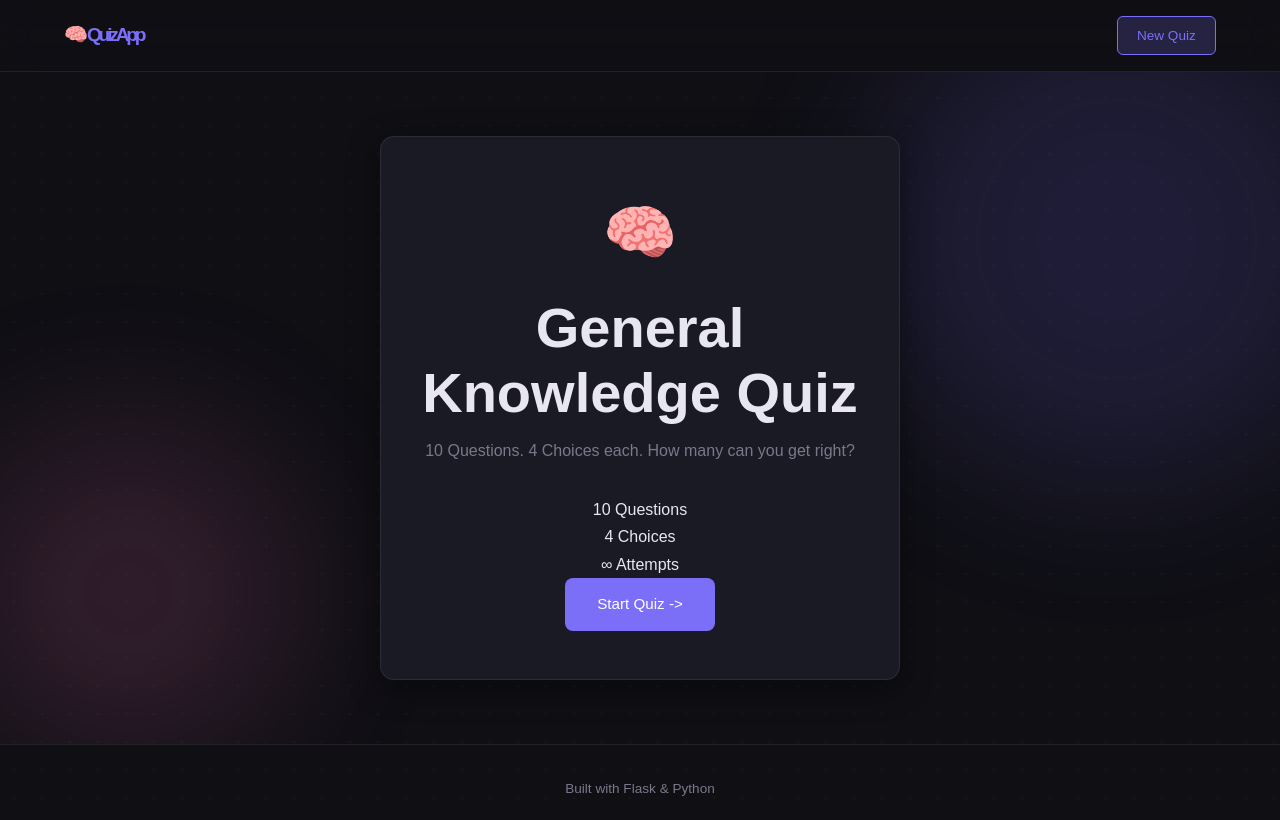
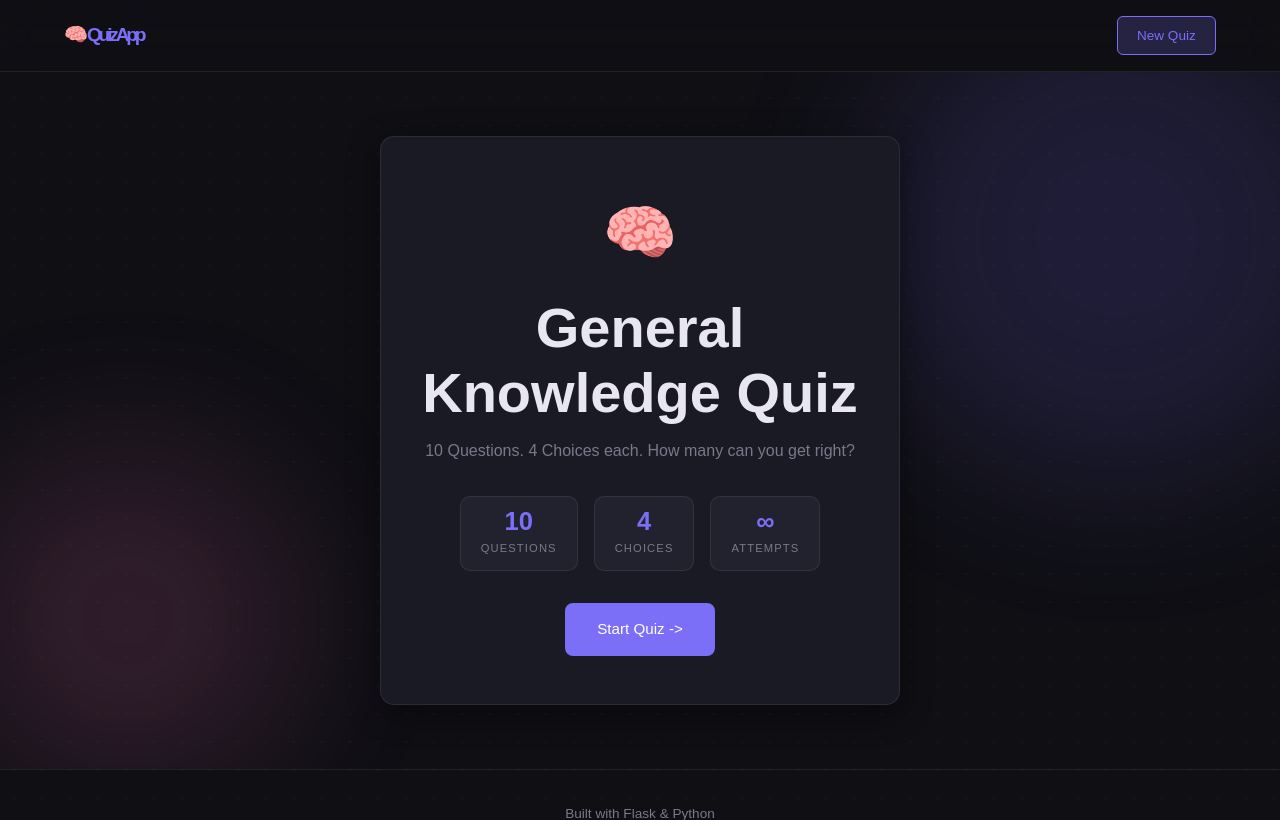
Before and after one commit to colin-182/FLASK_QUIZ, a Flask app: page / in a window 1280 px wide. Shown: the top 820 px of the page. Before the commit the page ends 796 px from the top, so only its background shows below. Run offline with Flask 3, Linux system fonts and the light colour scheme.

Commit message:
style.css updated with more hero cards and stats

```diff
--- a/static/css/style.css
+++ b/static/css/style.css
@@ -224,3 +224,38 @@ p {color: var(--muted); }
     font-size: 1rem;
     margin-bottom: 2rem;
 }
+
+.hero__stats {
+    display: flex;
+    justify-content: center;
+    gap: 1rem;
+    margin-bottom: 2rem;
+    flex-wrap: wrap;
+}
+
+.hero__stat {
+    display: flex;
+    flex-direction: column;
+    align-items: center;
+    background: var(--bg-3);
+    border: 1px solid var(--border);
+    border-radius: 10px;
+    padding: 0.75rem 1.25rem;
+    min-width: 80px;
+}
+
+.hero__stat-number {
+    font-family: var(--font-heading);
+    font-size: 1.6rem;
+    font-weight: 700;
+    color: var(--accent);
+    line-height: 1;
+}
+
+.hero__stat-label {
+    font-size: 0.7rem;
+    color: var(--muted);
+    text-transform: uppercase;
+    letter-spacing: 0.1em;
+    margin-top: 0.25rem;
+}
```
